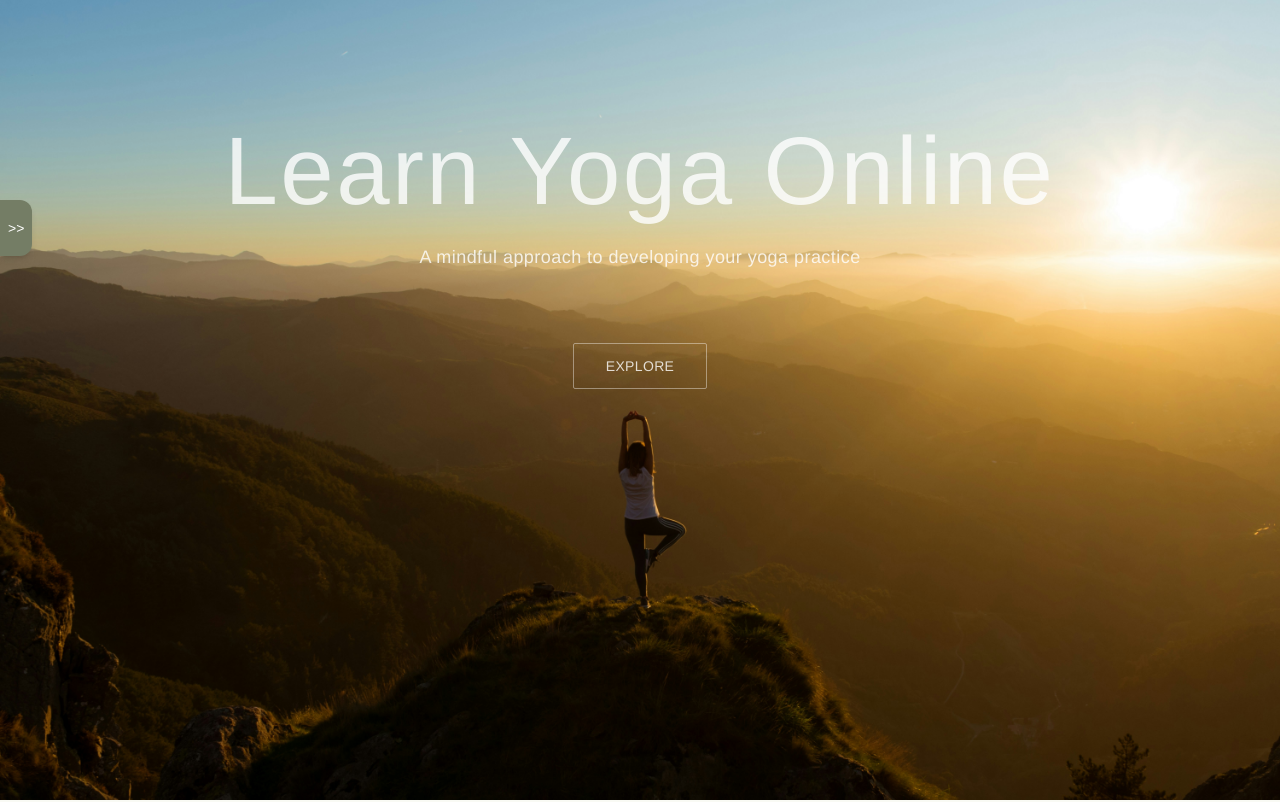
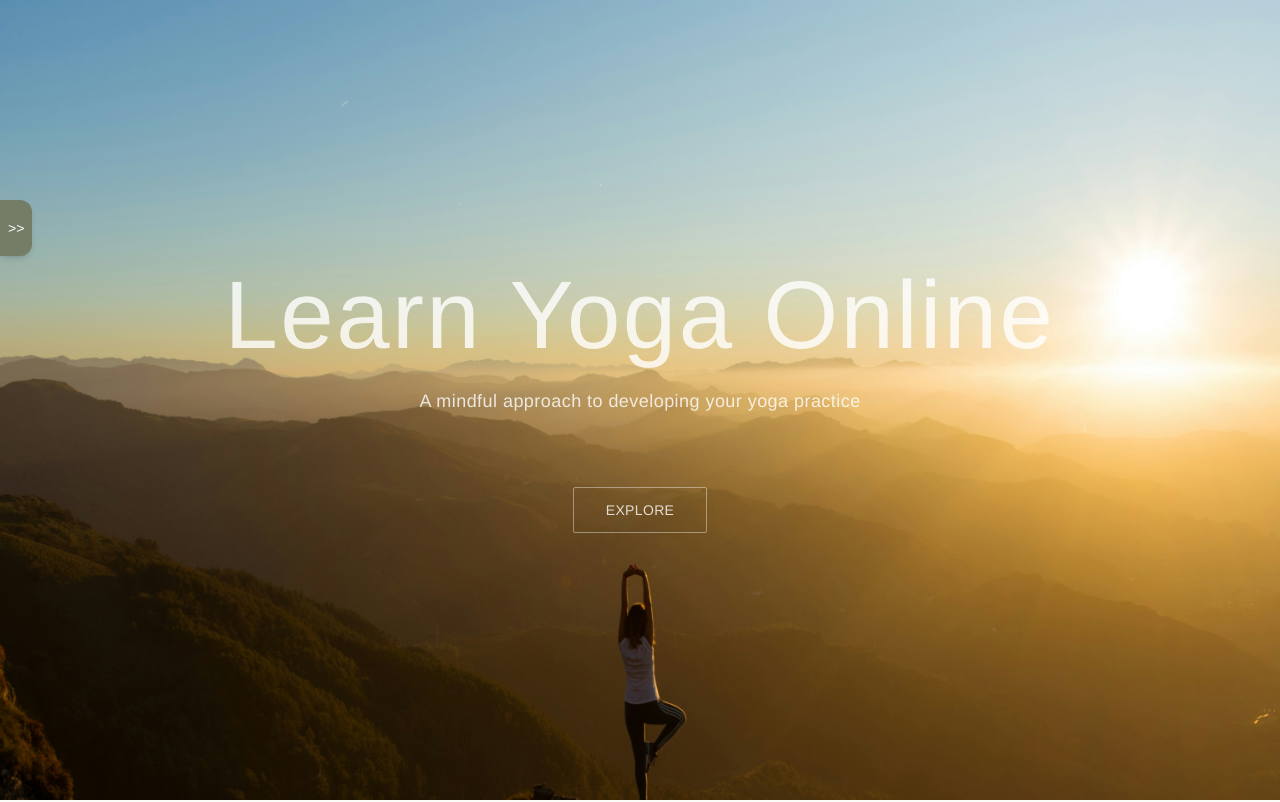
Before and after one commit to samanthacabrera/yoga-library, a React (Vite) app: page / in a window 1280 px wide. Shown: the top 802 px of the page. Built offline with nearby package versions, Linux system fonts and the light colour scheme.

Commit message:
add parallax effect to Hero

```diff
--- a/src/components/Home.jsx
+++ b/src/components/Home.jsx
@@ -35,17 +35,8 @@ const Home = () => {
       <div className="flex flex-col w-screen">
 
         {/* Hero */}
-      <div className="relative h-screen overflow-hidden">
-        <div className="absolute inset-0">
-          <img
-            src="bg1.jpg"
-            alt="Women in tree pose on a mountain at sunset"
-            className="object-cover w-full h-full transition-all duration-1000"
-          />
-          <div className="absolute inset-0"></div>
-        </div>
-
-        <div className="relative h-full flex flex-col items-center justify-center -translate-y-[9rem]">
+        <Parallax bgImage="bg1.jpg" strength={300}>
+          <div className="relative h-screen flex flex-col items-center justify-center">
             <motion.div
               initial={{ opacity: 0, y: 20 }}
               animate={{ opacity: 1, y: 0 }}
@@ -74,7 +65,7 @@ const Home = () => {
               </motion.div>
             </motion.div>
           </div>
-      </div>
+        </Parallax>
 
         <div className="max-w-3xl mx-12 md:mx-auto py-40 grid gap-y-40 md:gap-y-80 text-charcoal">
           {/* About */}
```
Lines whose indentation alone changed are shown as unchanged.
